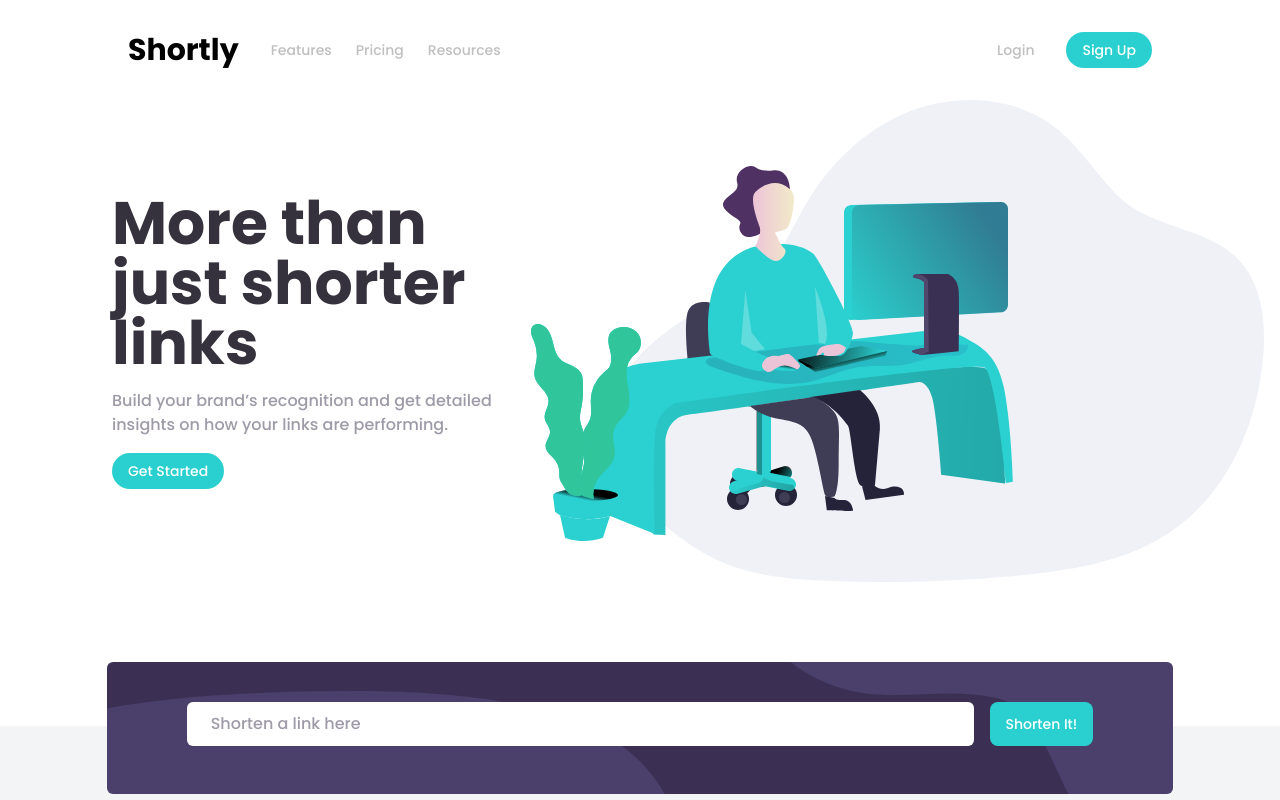
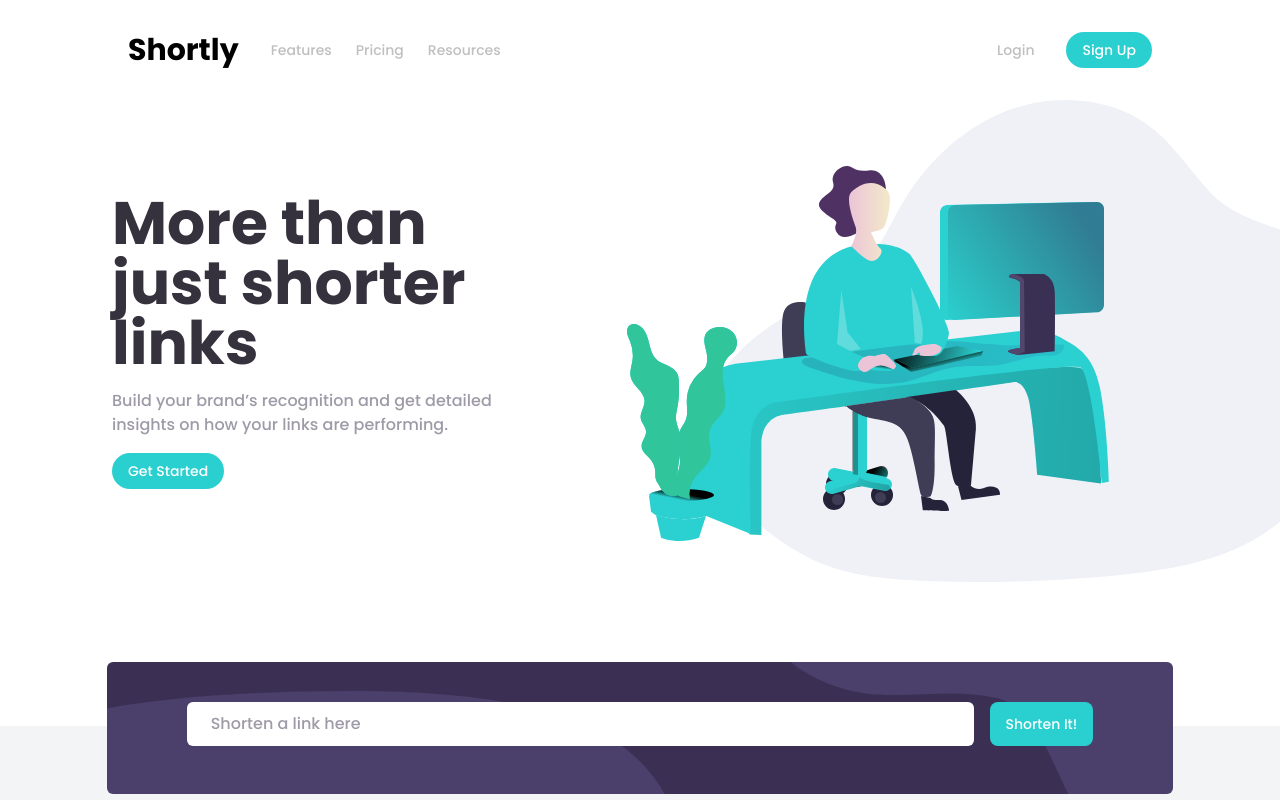
Before and after one commit to tomazcx/url-shortening, a React (Vite) app: page / in a window 1280 px wide. Shown: the top 800 px of the page. Built offline with nearby package versions, Linux system fonts and the light colour scheme.

Commit message:
Corrected overflow, adjusted image position

```diff
--- a/src/components/Content.tsx
+++ b/src/components/Content.tsx
@@ -67,7 +67,7 @@ export const Content = () => {
 
                     <span className="button rounded-full">Get Started</span>
                 </div>
-                <img src={illustrationWorking} alt="Illustration working" className=" box-border " />
+                <img src={illustrationWorking} alt="Illustration working" className=" relative left-4 lg:left-24 box-border " />
             </section>
             <section className="bg-gray-100 w-full flex-col flex items-center ">
                 <div className="flex-col flex items-center w-10/12 relative bottom-16">
--- a/src/styles/global.css
+++ b/src/styles/global.css
@@ -2,16 +2,14 @@
 @tailwind components;
 @tailwind utilities;
 
-*   {
-    box-sizing: border-box;
+html,body
+{
+    width: 100%;
+    height: 100%;
+    margin: 0px;
+    padding: 0px;
+    overflow-x: hidden;
 }
-
-body{
-    margin: 0;
-    padding: 0;
-    width: 100vw;
-}
-
 
 
 .nav-menu{
```
